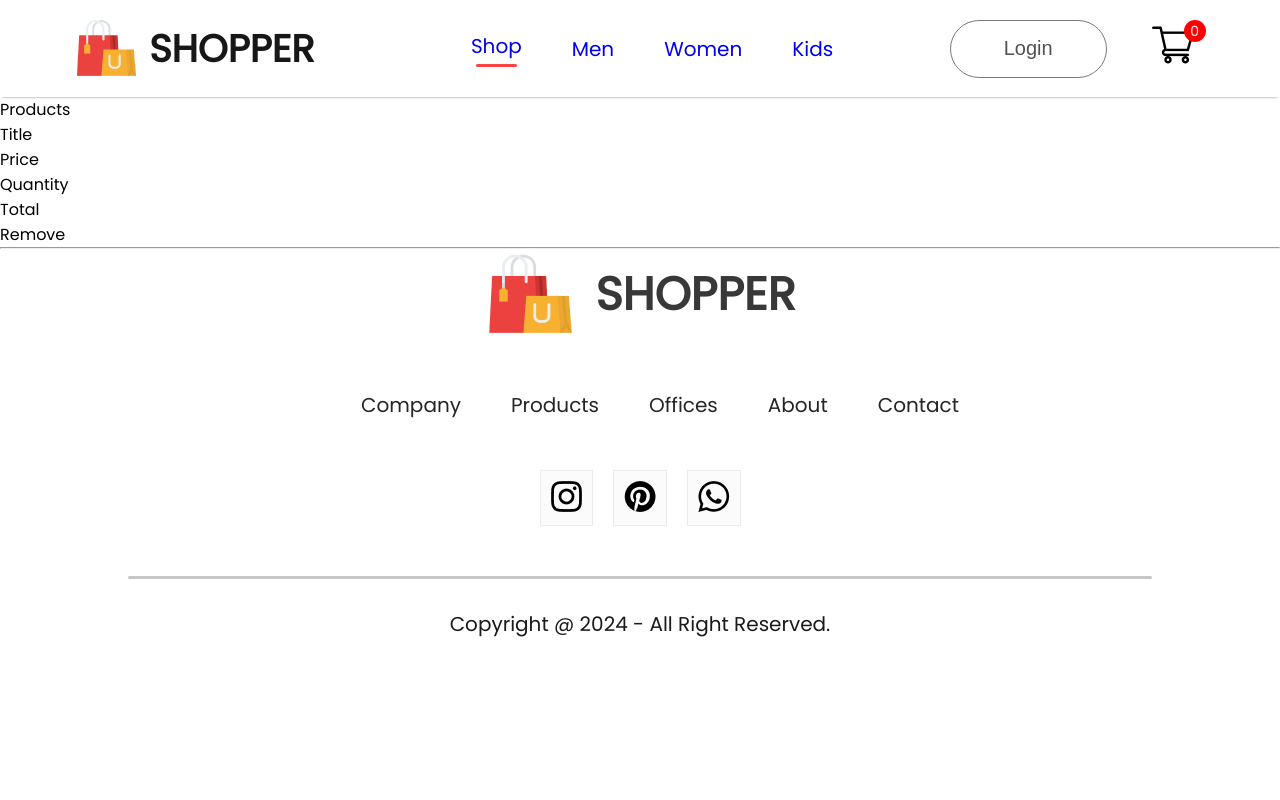
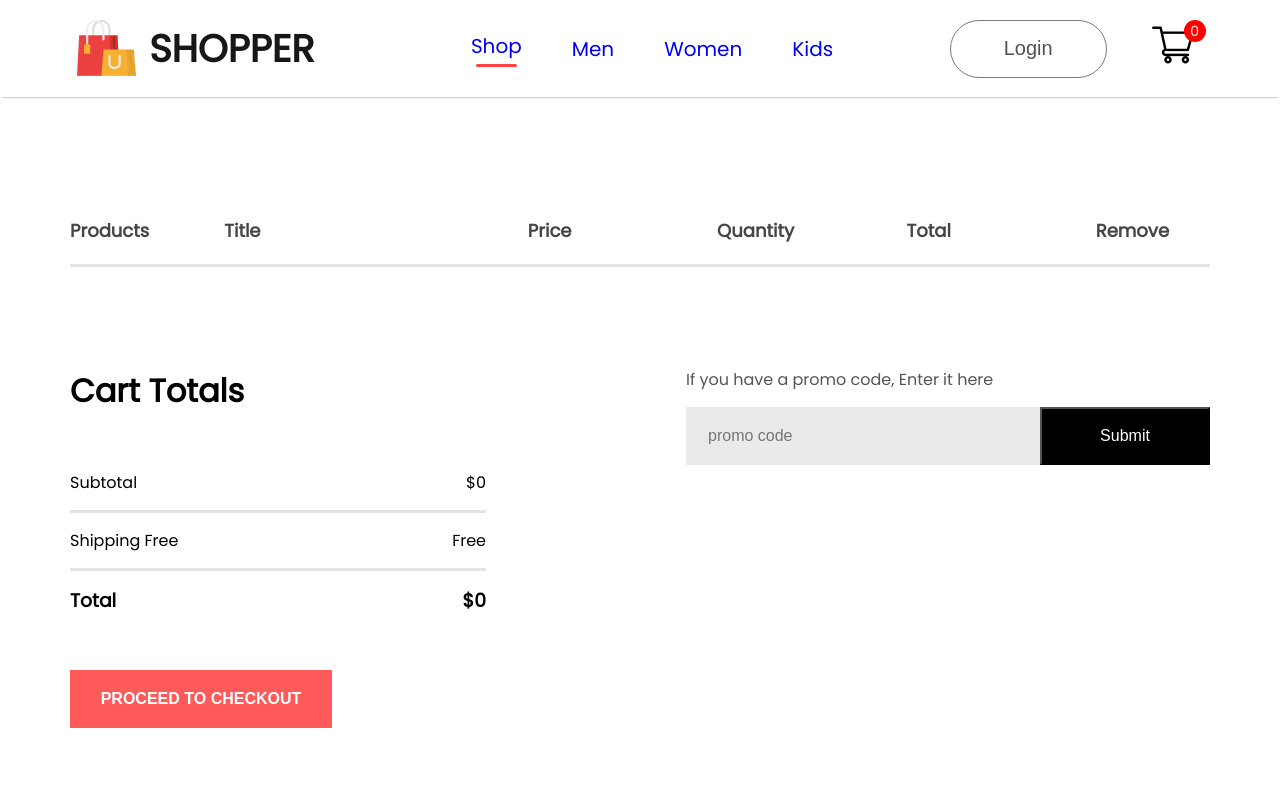
Before and after one commit to ShivankJain/E-Commerce_Website, a React (Vite) app: page /cart in a window 1280 px wide. Shown: the top 800 px of the page. Built offline with nearby package versions, Linux system fonts and the light colour scheme.

Commit message:
worked on more files

```diff
--- a/src/Components/CartItems/CartItems.css
+++ b/src/Components/CartItems/CartItems.css
@@ -0,0 +1,94 @@
+.cartitems{
+    margin: 100px 70px;
+}
+.cartitems hr{
+    height: 3px;
+    background: #e2e2e2;
+    border: 0;
+}
+.cartitems-format-main{
+    display: grid;
+    grid-template-columns: 0.5fr 2fr 1fr 1fr 1fr 1fr;
+    align-items: center;
+    gap: 75px;
+    padding: 20px 0px;
+    color: #454545;
+    font-size: 18px;
+    font-weight: 600;
+}
+.cartitems-format{
+   font-size: 17px;
+   font-weight: 500;
+}
+.carticon-product-icon{
+   height: 62px;
+}
+.cartitems-remove-icon{
+   width: 15px;
+   margin: 0px 40px;
+   cursor: pointer;
+}
+.cartitems-quantity{
+    width: 64px;
+    height: 50px;
+    background: 2px solid #ebebeb;
+    border: #fff;
+}
+.cartitems-down{
+    display: flex;
+    margin: 100px 0px;
+}
+.cartitems-total{
+    flex: 1;
+    display: flex;
+    flex-direction: column;
+    margin-right: 200px;
+    gap: 40px;
+}
+.cartitems-total-item{
+    display: flex;
+    justify-content: space-between;
+    padding: 15px 0px;
+}
+.cartitems-total button{
+    width: 262px;
+    height: 58px;
+    outline: none;
+    border: none;
+    background: #ff5a5a;
+    color: #fff;
+    font-size: 16px;
+    font-weight: 600;
+    cursor: pointer;
+}
+.cartitems-promocode{
+   flex: 1;
+   font-size: 16px;
+   font-weight: 500;
+}
+.cartitems-promocode p{
+    color: #555;
+}
+.cartitems-promobox{
+    width: 504px;
+    margin-top: 15px;
+    padding-left: 20px;
+    height: 58px;
+    background: #eaeaea;
+}
+.cartitems-promobox input{
+    border: none;
+    outline: none;
+    background: transparent;
+    font-size: 16px;
+    width: 330px;
+    height: 50px;
+}
+.cartitems-promobox button{
+   width: 170px;
+   height: 58px;
+   font-size: 16px;
+   background: black;
+   color: white;
+   cursor: pointer;
+}
--- a/src/Components/CartItems/CartItems.jsx
+++ b/src/Components/CartItems/CartItems.jsx
@@ -22,18 +22,48 @@
             {all_product.map((e) => {
                 if (cartItems[e.id] > 0) {
                     return <div>
-                        <div className="cartitems-format">
+                        <div className="cartitems-format cartitems-format-main">
                             <img src={e.image} alt="" className='carticon-product-icon' />
                             <p>{e.name}</p>
                             <p>${e.new_price}</p>
                             <button className='cartitems-quantity'>{cartItems[e.id]}</button>
-                            <p>{e.new_price*cartItems[e.id]}</p>
-                            <img src={remove_icon} onClick={() => { removeFromCart(e.id) }} alt="" />
+                            <p>${e.new_price*cartItems[e.id]}</p>
+                            <img className='cartitems-remove-icon' src={remove_icon} onClick={() => { removeFromCart(e.id) }} alt="" />
                         </div>
                         <hr />
                     </div>
                 }
+                return null;
             })}
+            <div className="cartitems-down">
+               <div className="cartitems-total">
+                  <h1>Cart Totals</h1>
+                  <div>
+                     <div className="cartitems-total-item">
+                        <p>Subtotal</p>
+                        <p>${0}</p>
+                     </div>
+                     <hr />
+                     <div className="cartitems-total-item">
+                        <p>Shipping Free</p>
+                        <p>Free</p>
+                     </div>
+                     <hr />
+                     <div className="cartitems-total-item">
+                        <h3>Total</h3>
+                        <h3>${0}</h3>
+                     </div>
+                  </div>
+                  <button>PROCEED TO CHECKOUT</button>
+               </div>
+               <div className="cartitems-promocode">
+                <p>If you have a promo code, Enter it here</p>
+                <div className='cartitems-promobox'>
+                 <input type="text" placeholder='promo code' />
+                 <button>Submit</button>
+                </div>
+               </div>
+            </div>
         </div>
     )
 }
--- a/src/Context/ShopContext.jsx
+++ b/src/Context/ShopContext.jsx
@@ -23,6 +23,15 @@
         setCartItems((prev)=>({...prev,[itemId]:prev[itemId]-1}))
      }
 
+     const getTotalCartAmount = () =>{
+        let totalAmount=0;
+        for(const item in cartItems){
+           if(cartItems[item]>0){
+            let itemInfo = all_product.find((product)=>product.id===Number(item))
+           }
+        }
+     }
+
      const contextValue = {all_product,cartItems,addToCart,removeFromCart}
 
       return(
```
